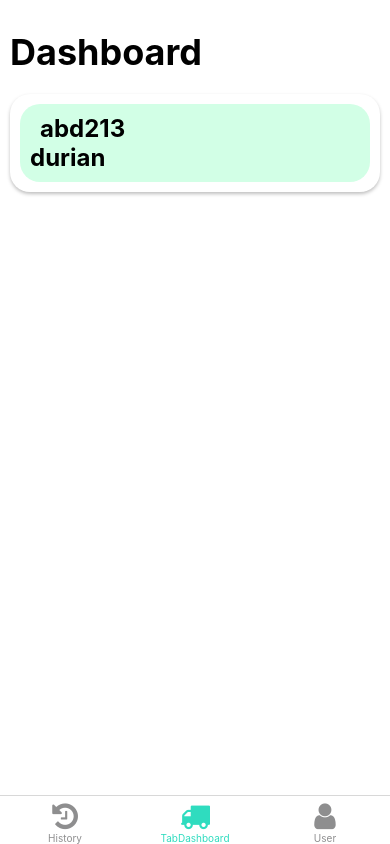
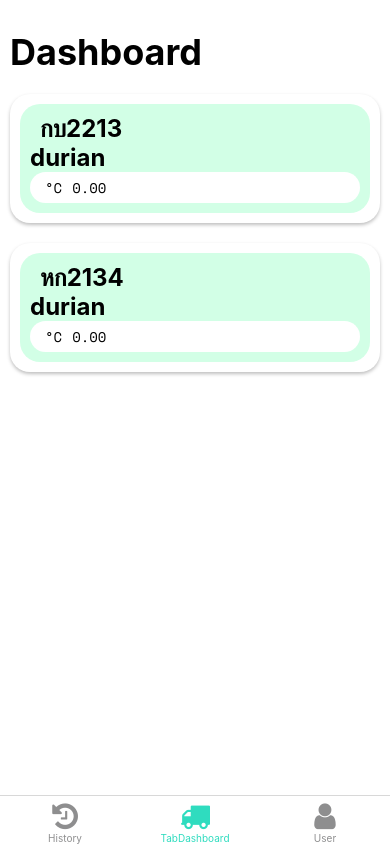
Before and after one commit to xb1g/cargotrack, a React Native app: screen /Dashboard in a window 390 px wide. Built offline with nearby package versions, Linux system fonts and the light colour scheme; what expo-linking would draw is missing.

Commit message:
try add svg + stack

```diff
--- a/package.json
+++ b/package.json
@@ -32,7 +32,9 @@
     "react-native": "0.64.3",
     "react-native-safe-area-context": "3.3.2",
     "react-native-screens": "~3.10.1",
-    "react-native-web": "0.17.1"
+    "react-native-svg": "12.1.1",
+    "react-native-web": "0.17.1",
+    "sharp-cli": "^1.15.0"
   },
   "devDependencies": {
     "@babel/core": "^7.12.9",
--- a/src/navigation/index.tsx
+++ b/src/navigation/index.tsx
@@ -19,6 +19,7 @@ import ModalScreen from "../screens/ModalScreen";
 import useColorScheme from "../hooks/useColorScheme";
 import NotFoundScreen from "../screens/NotFoundScreen";
 import {
+  DashboardStackParamList,
   RootStackParamList,
   RootTabParamList,
   RootTabScreenProps,
@@ -28,6 +29,7 @@ import TabHistoryScreen from "../screens/history/TabHistoryScreen";
 import TabDashboardScreen from "../screens/dashboard/TabDashboardScreen";
 import TabUserScreen from "../screens/user/TabUserScreen";
 import { LinearGradient } from "expo-linear-gradient";
+import CargoScreen from "../screens/dashboard/CargoScreen";
 
 export default function Navigation({
   colorScheme,
@@ -70,14 +72,21 @@ function RootNavigator() {
   );
 }
 
-const DashboardStack = createNativeStackNavigator<RootTabParamList>();
+const DashboardStack = createNativeStackNavigator<DashboardStackParamList>();
 
 function DashboardNavigator() {
   return (
     <DashboardStack.Navigator>
       <DashboardStack.Screen
-        name="TabDashboard"
+        name="Dashboard"
         component={TabDashboardScreen}
+        options={{
+          headerShown: false,
+        }}
+      />
+      <DashboardStack.Screen
+        name="CargoInfo"
+        component={CargoScreen}
         options={{
           headerShown: false,
         }}
--- a/src/screens/dashboard/CargoItem.tsx
+++ b/src/screens/dashboard/CargoItem.tsx
@@ -5,11 +5,21 @@ import { shadow } from "../../components/shadow/Shadows";
 import { AccentView, View } from "../../components/Themed";
 
 export type CargoItemProps = {
-  type: "durian" | "banana";
+  type: string;
   plate: string;
+  temperature: number;
+  location: {
+    latitude: number;
+    longitude: number;
+  };
 };
 
-export function CargoItem({ item }: Props) {
+export function CargoItem({
+  type,
+  plate,
+  temperature,
+  location,
+}: CargoItemProps) {
   return (
     <Pressable
       style={{
@@ -21,8 +31,14 @@ export function CargoItem({ item }: Props) {
       }}
     >
       <AccentView style={styles.container}>
-        <SubtitleText style={{ marginLeft: 10 }}>{item.plate}</SubtitleText>
-        <SubtitleText style={{ fontSize: 18 }}>{item.type}</SubtitleText>
+        <SubtitleText style={{ marginLeft: 10 }}>{plate}</SubtitleText>
+        <SubtitleText style={{ fontSize: 18 }}>{type}</SubtitleText>
+        <View style={styles.tempContainer}>
+          <MonoText style={{ marginLeft: 10 }}>°C</MonoText>
+          <MonoText style={{ marginLeft: 10 }}>
+            {temperature.toFixed(2)}
+          </MonoText>
+        </View>
       </AccentView>
     </Pressable>
   );
@@ -34,4 +50,10 @@ const styles = StyleSheet.create({
     borderRadius: 20,
     padding: 10,
   },
+  tempContainer: {
+    flexDirection: "row",
+    alignItems: "center",
+    padding: 5,
+    borderRadius: 20,
+  },
 });
--- a/src/screens/dashboard/TabDashboardScreen.tsx
+++ b/src/screens/dashboard/TabDashboardScreen.tsx
@@ -5,33 +5,37 @@ import { RootTabScreenProps } from "../../../types";
 import { SafeTop } from "../../components/SafeTop";
 import { CargoItem } from "./CargoItem";
 import { TitleText } from "../../components/StyledText";
+import { useState } from "react";
 
 export default function TabDashboardScreen({
   navigation,
 }: RootTabScreenProps<"TabDashboard">) {
+  const [CargoItems, setCargoItems] = useState([
+    {
+      type: "durian",
+      plate: "กบ2213",
+      temperature: 0,
+      location: { latitude: 0, longitude: 0 },
+    },
+    {
+      type: "durian",
+      plate: "หก2134",
+      temperature: 0,
+      location: { latitude: 200, longitude: 0 },
+    },
+  ]);
   return (
     <View style={styles.container}>
       <SafeTop />
-
-      {/* <View
-        style={styles.separator}
-        lightColor="#eee"
-        darkColor="rgba(255,255,255,0.1)"
-      /> */}
       <FlatList
         ListHeaderComponent={() => (
           <TitleText style={{ marginTop: 20, padding: 10 }}>
             Dashboard
           </TitleText>
         )}
-        data={[
-          {
-            type: "durian",
-            plate: "abd213",
-          },
-        ]}
+        data={CargoItems}
         keyExtractor={(item) => item.toString()}
-        renderItem={({ item }) => <CargoItem item={item} />}
+        renderItem={({ item }) => <CargoItem {...item} />}
       />
     </View>
   );
--- a/types.tsx
+++ b/types.tsx
@@ -25,7 +25,7 @@ export type RootStackParamList = {
 
 export type DashboardStackParamList = {
   Dashboard: undefined;
-  CargoItem: {
+  CargoInfo: {
     id: string;
     item: CargoItemProps;
   };
```
Also changed, not shown: src/screens/dashboard/durian.svg (added), 1 other file (tests, documents, lock files or other folders).
